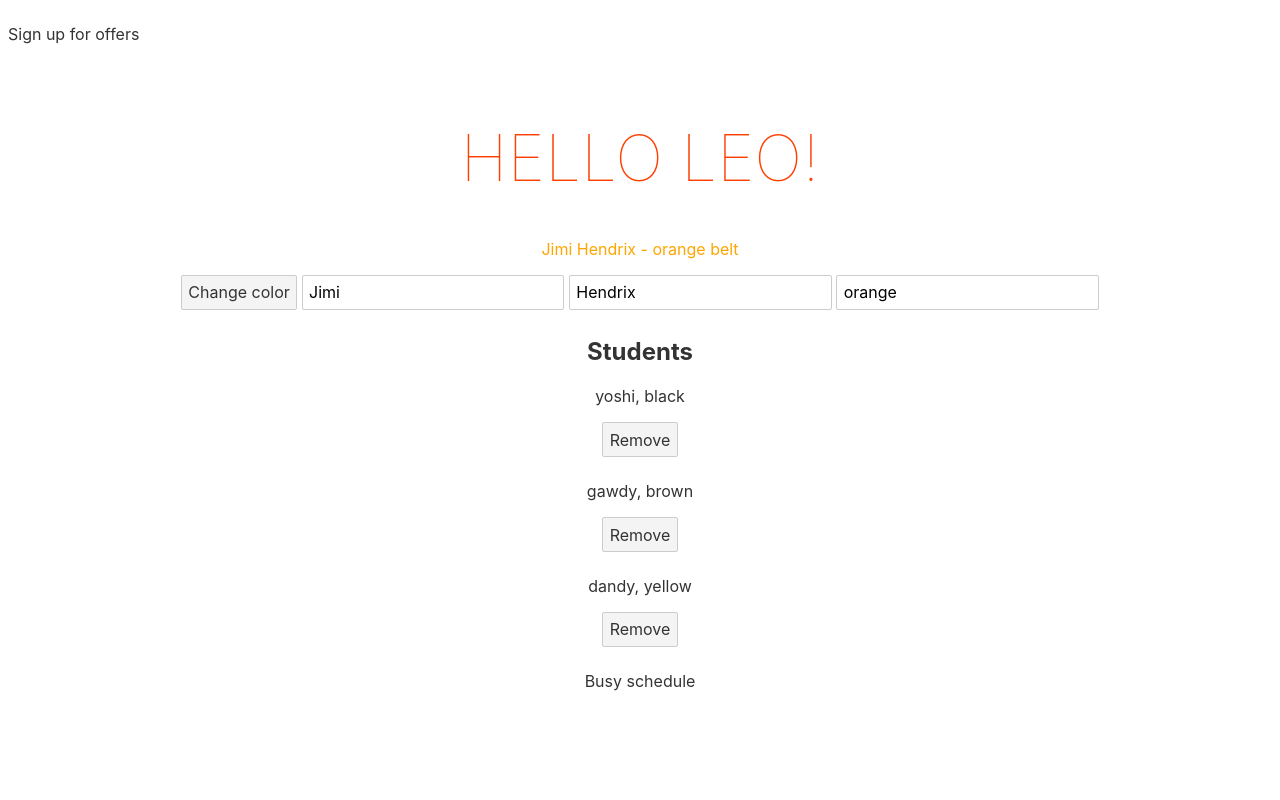
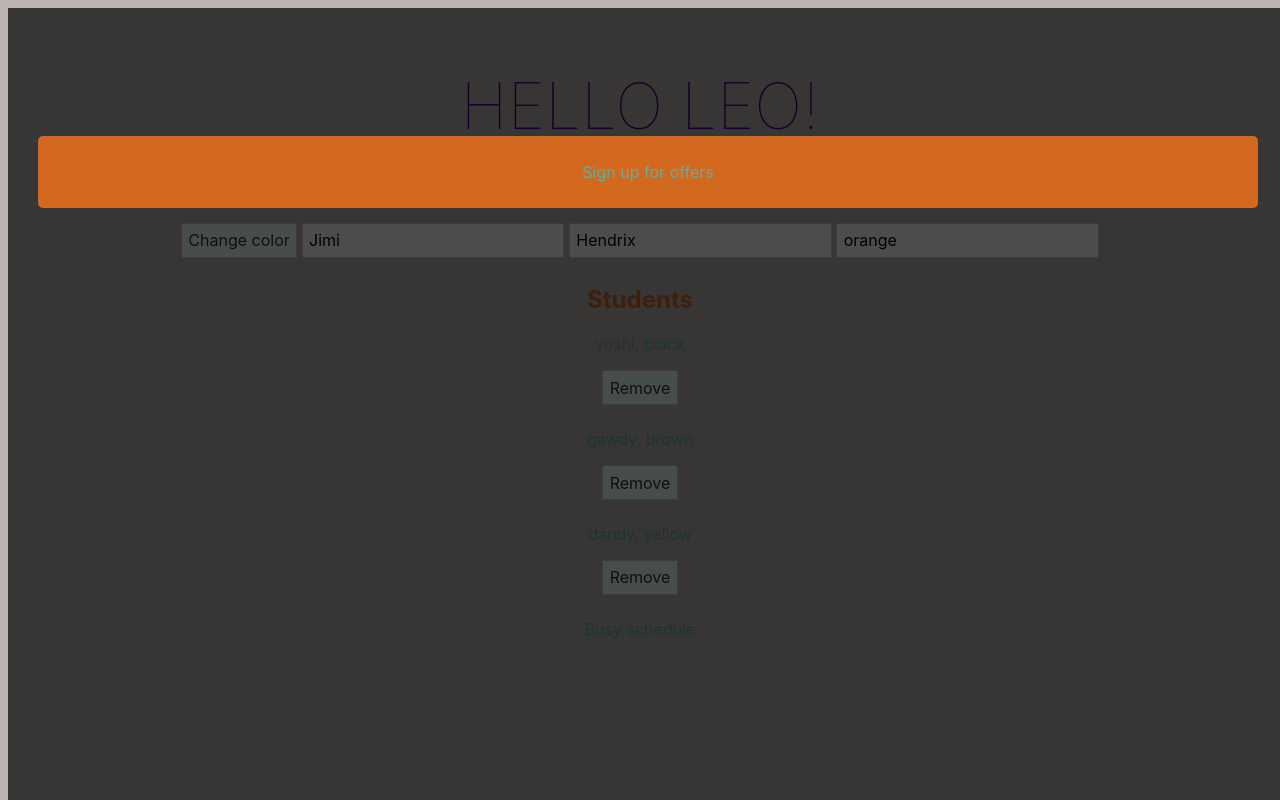
Before and after one commit to hckrtst/polls, a Svelte app: page / in a window 1280 px wide. Built offline with nearby package versions, Linux system fonts and the light colour scheme.

Commit message:
styling experiments

```diff
--- a/public/global.css
+++ b/public/global.css
@@ -1,4 +1,5 @@
-html, body {
+html,
+body {
   position: relative;
   width: 100%;
   height: 100%;
@@ -9,11 +10,12 @@ body {
   margin: 0;
   padding: 8px;
   box-sizing: border-box;
-	font-family: -apple-system, BlinkMacSystemFont, "Segoe UI", Roboto, Oxygen-Sans, Ubuntu, Cantarell, "Helvetica Neue", sans-serif;
+  font-family: -apple-system, BlinkMacSystemFont, "Segoe UI", Roboto,
+    Oxygen-Sans, Ubuntu, Cantarell, "Helvetica Neue", sans-serif;
 }
 
 a {
-	color: rgb(0,100,200);
+  color: rgb(0, 100, 200);
   text-decoration: none;
 }
 
@@ -22,14 +24,17 @@ a:hover {
 }
 
 a:visited {
-	color: rgb(0,80,160);
+  color: rgb(0, 80, 160);
 }
 
 label {
   display: block;
 }
 
-input, button, select, textarea {
+input,
+button,
+select,
+textarea {
   font-family: inherit;
   font-size: inherit;
   -webkit-padding: 0.4em 0;
@@ -61,3 +66,16 @@ button:not(:disabled):active {
 button:focus {
   border-color: #666;
 }
+
+body {
+  color: #ccc;
+  background-color: rgb(187, 178, 178);
+}
+
+button {
+  background-color: azure;
+}
+
+p {
+  color: rgb(92, 177, 163);
+}
--- a/src/App.svelte
+++ b/src/App.svelte
@@ -27,6 +27,7 @@
     padding: 1em;
     max-width: 240px;
     margin: 0 auto;
+    color: chocolate;
   }
 
   h1 {
@@ -34,6 +35,7 @@
     text-transform: uppercase;
     font-size: 4em;
     font-weight: 100;
+    color: indigo;
   }
 
   @media (min-width: 640px) {
--- a/src/Modal.svelte
+++ b/src/Modal.svelte
@@ -1,7 +1,40 @@
 <script>
   let show = true;
+  let promo = false;
 </script>
 
-<div>
-  <p>Sign up for offers</p>
-</div>
+<style>
+  .backdrop {
+    width: 100%;
+    height: 100%;
+    position: fixed;
+    background: rgba(0, 0, 0, 0.7);
+  }
+  .modal {
+    padding: 10px;
+    background-color: chocolate;
+    border-radius: 5px;
+    max-width: 1200px;
+    margin: 10% auto; /* position in center */
+    text-align: center;
+  }
+
+  .promo {
+    padding: 10px;
+    background-color: seagreen;
+    border-radius: 5px;
+    max-width: 1200px;
+    margin: 10% auto; /* position in center */
+    text-align: center;
+  }
+</style>
+
+<main>
+  {#if show}
+    <div class="backdrop">
+      <div class="modal" class:promo>
+        <p>Sign up for offers</p>
+      </div>
+    </div>
+  {/if}
+</main>
```
Lines whose indentation alone changed are shown as unchanged.
